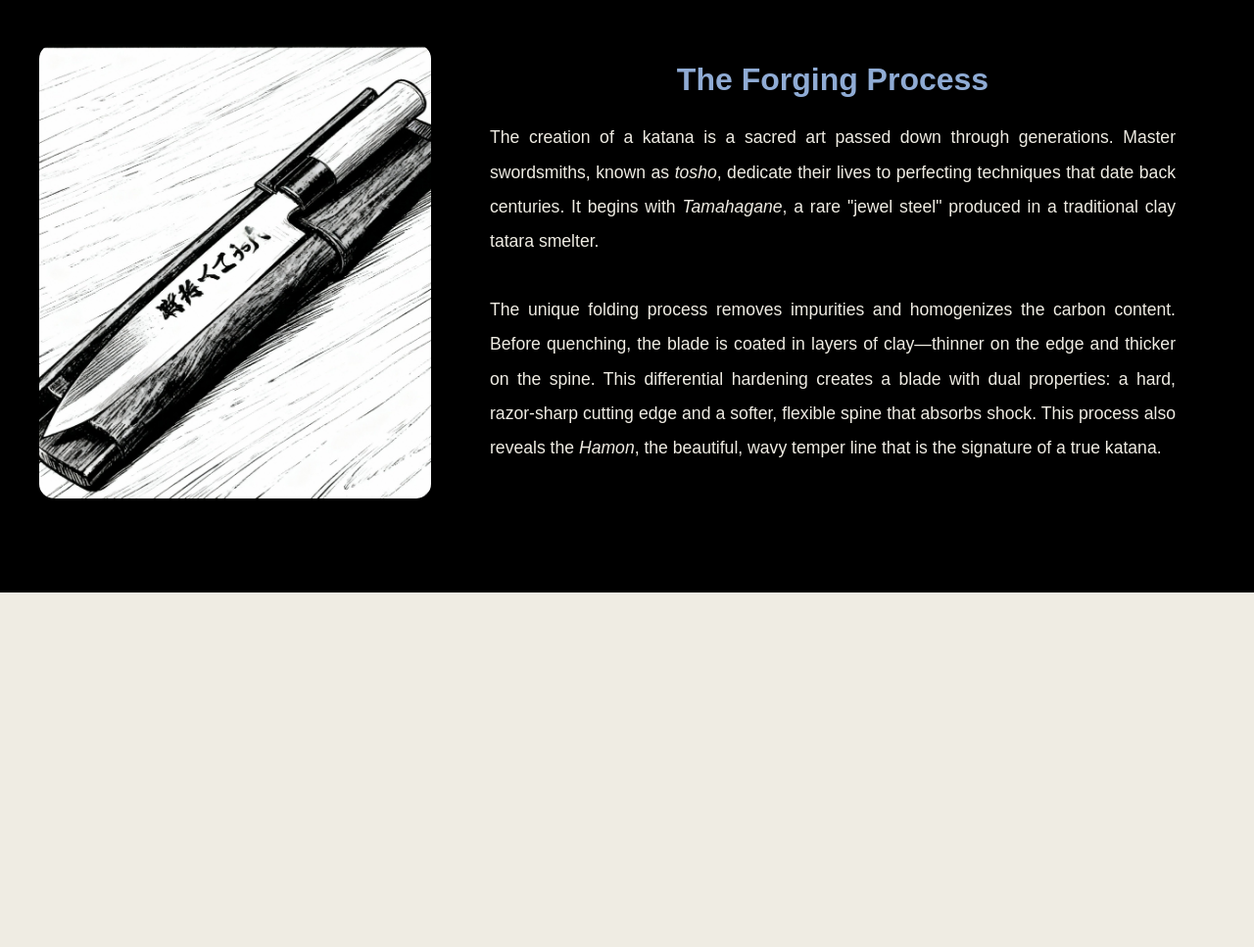
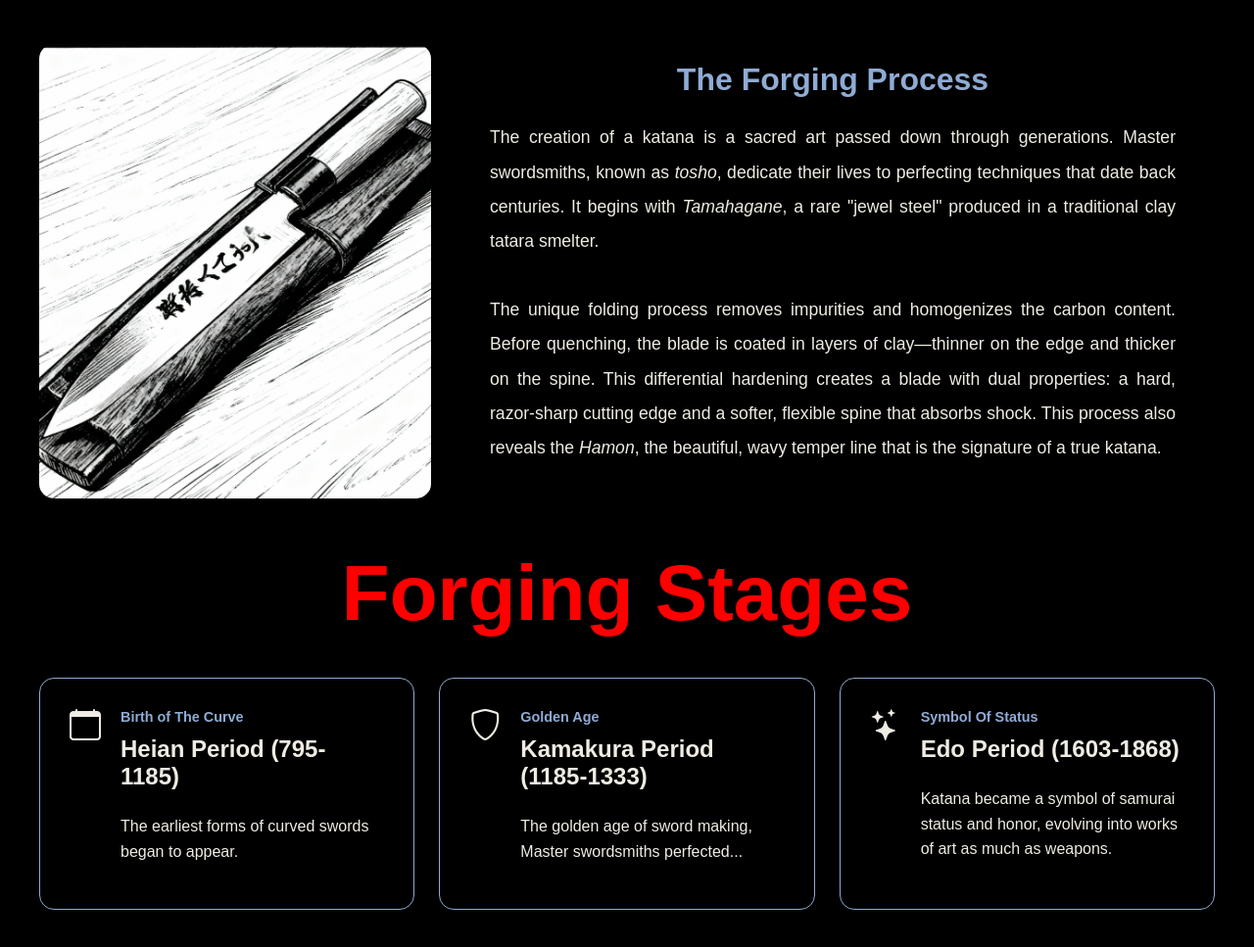
Before and after one commit to kittoys/landing-page, a website: page index.html in a window 1280 px wide. Shown: the part 2308-3275 px from the top of the page at 98% size. Before the commit the page ends 2913 px from the top, so only its background shows below. Drawn offline with nearby package versions, Linux system fonts and the light colour scheme.

Commit message:
feat: Add timeline section detailing katana forging stages

```diff
--- a/index.html
+++ b/index.html
@@ -156,6 +156,42 @@
           </p>
         </div>
       </div>
+      <h2 id="sub">Forging Stages</h2>
+      <div class="timeline-container">
+        <div class="card">
+          <div class="card-icon"><i class="bi bi-calendar"></i></div>
+          <div>
+            <span class="card-tag">Birth of The Curve</span>
+            <h3>Heian Period (795-1185)</h3>
+            <p>The earliest forms of curved swords began to appear.</p>
+          </div>
+        </div>
+
+        <div class="card">
+          <div class="card-icon"><i class="bi bi-shield"></i></div>
+          <div>
+            <span class="card-tag">Golden Age</span>
+            <div class="card-content">
+              <h3>Kamakura Period (1185-1333)</h3>
+              <p>
+                The golden age of sword making, Master swordsmiths perfected...
+              </p>
+            </div>
+          </div>
+        </div>
+
+        <div class="card">
+          <div class="card-icon"><i class="bi bi-stars"></i></div>
+          <div>
+            <span class="card-tag">Symbol Of Status</span>
+            <h3>Edo Period (1603-1868)</h3>
+            <p>
+              Katana became a symbol of samurai status and honor, evolving into
+              works of art as much as weapons.
+            </p>
+          </div>
+        </div>
+      </div>
     </section>
   </body>
 </html>
--- a/style.css
+++ b/style.css
@@ -208,7 +208,6 @@ body {
 
 .card-content {
   align-items: first-start;
-
 }
 
 .story-sword h1 {
@@ -260,3 +259,10 @@ body {
   text-align: justify;
   margin: 0;
 }
+
+#sub {
+  margin-top: 15px;
+  font-size: 5rem;
+  color: red;
+  background-color: #000000;
+}
```
